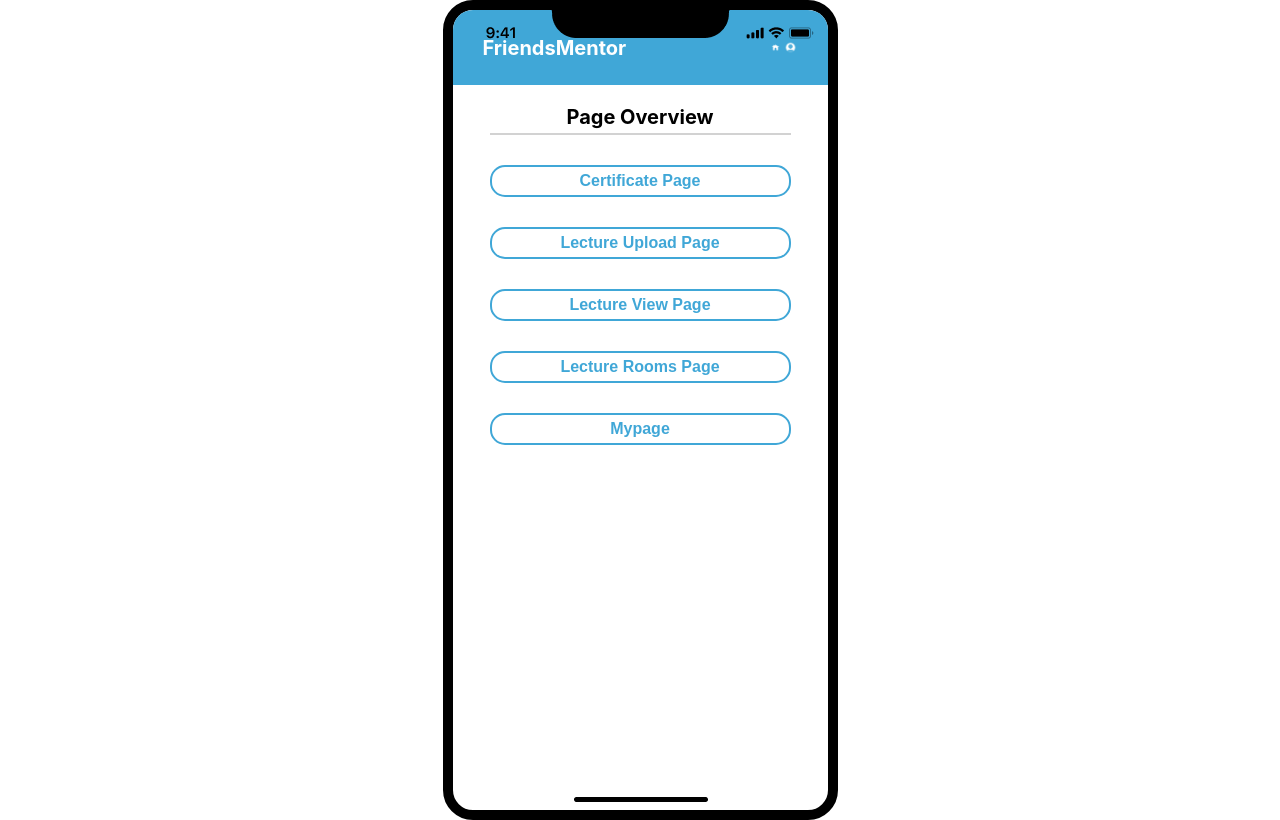
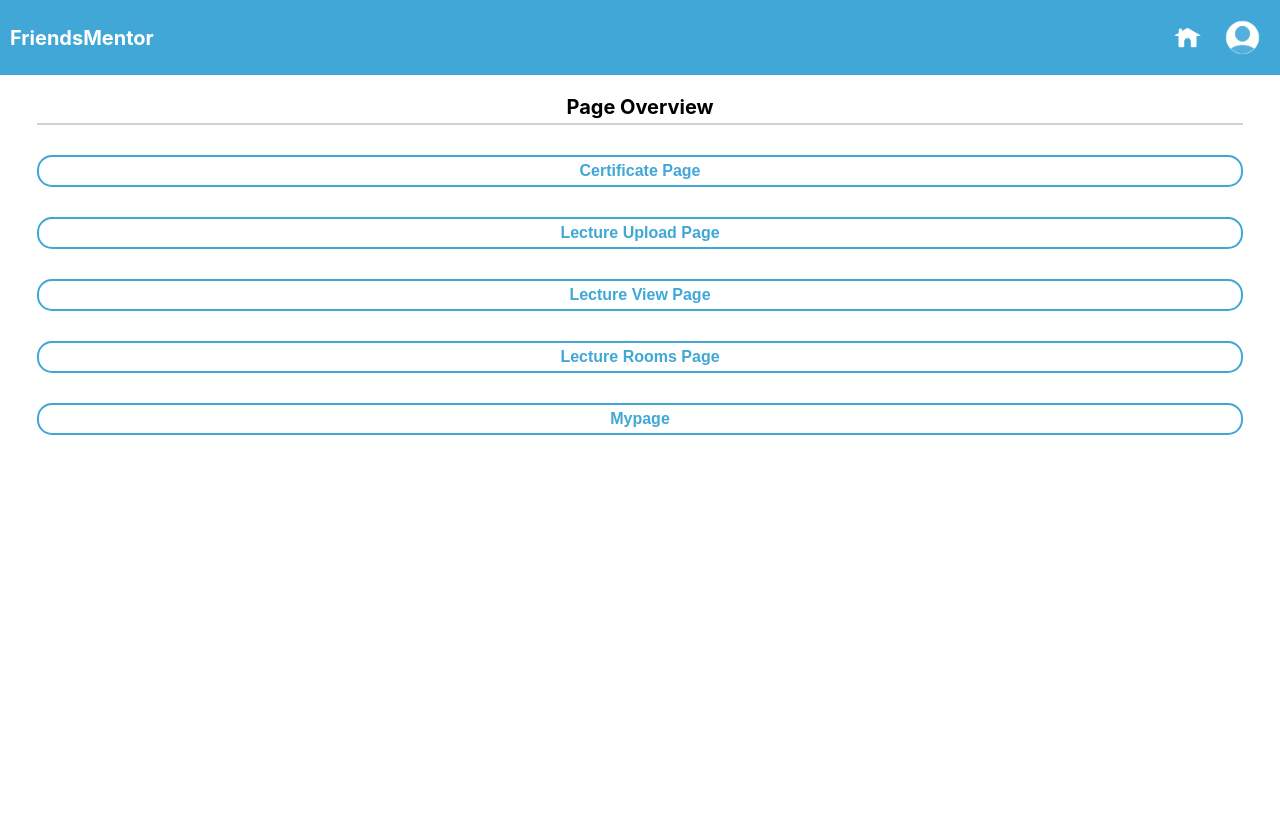
Before and after one commit to 2ood/friends-tutor, a React (Create React App) app in the folder frontend/: page / in a window 1280 px wide. Built offline with nearby package versions, Linux system fonts and the light colour scheme.

Commit message:
discard viewport mode(#24) (#25)

```diff
--- a/frontend/src/App.css
+++ b/frontend/src/App.css
@@ -9,9 +9,16 @@
   align-items: center;
 }
 
+.App {
+  display : inline-flex;
+  flex-direction: column;
+}
+
+/*
+
 #top_notch, #bottom_notch {
   position : absolute;
-  display : inline-block;
+  display : none;
   width : 100%;
   right: 0;
   left : 0;
@@ -25,6 +32,11 @@
   bottom : 0;
 }
 
+.viewport-mode #top_notch, .viewport-mode #bottom_notch {
+  display : inline-block;
+}
+
+
 .viewport-mode {
   box-sizing:border-box;
   overflow : hidden;
@@ -32,7 +44,19 @@
   margin : auto;
   display : inline-block;
   max-width : calc(375px + 20px);
+  min-width : calc(375px + 20px);
   max-height : calc(812px + 20px);
+  min-height : calc(812px + 20px);
   border : 10px black solid;
   border-radius: 30px;
 }
+
+#activate-viewport {
+  position : absolute;
+  bottom : 30px;
+  right : 30px;
+  display : inline-block;
+  width : 100px;
+  height : 50px;
+}
+*/
--- a/frontend/src/App.js
+++ b/frontend/src/App.js
@@ -4,13 +4,13 @@ import AxiosTest from './util/AxiosTest';
 import LoginTest from './util/LoginTest';
 import TestPage from './util/TestPage';
 import * as Pages from "pages/Pages";
-import top_notch from "img/top_safezone.png";
-import bottom_notch from "img/bottom_safezone.png";
+
+
 
 function App() {
+
   return (
-      <div className='App viewport-mode'>
-			<img id="top_notch" alt="top_safezone" src={top_notch}/>
+      <div className="App">
 				<BrowserRouter>
 					<Routes>
 						<Route path="/axios-test" element={<AxiosTest />}></Route>
@@ -23,7 +23,6 @@ function App() {
 						<Route path="/" element={<TestPage />}></Route>
 					</Routes>
 				</BrowserRouter>
-			<img id="bottom_notch" alt="top_safezone" src={bottom_notch}/>
 		</div>
   );
 }
--- a/frontend/src/styles/style.bootstrap.css
+++ b/frontend/src/styles/style.bootstrap.css
@@ -29,14 +29,14 @@
     --button-border-accent-color : var(--accent-color);
     --button-font-size : var(--font-size-h3);
 
-    --full-width : min(100vw, 375px);
-    --full-height : min(100vh, 812px);
+    --full-width : 100vw;
+    --full-height : 100vh;
     --top-bar-height : 75px;
     --input-height : 30px;
     --body-padding : min(37px, 10vw);
     --body-padding-top : 20px;
 
-    --outmost-padding : min(5vw,30px);
+    --outmost-padding : min(5vw,10px);
     --default-border-size : 2px;
     --default-border-radius : 15px;
     --round-border-padding : 5px;
--- a/frontend/src/util/TestPage.jsx
+++ b/frontend/src/util/TestPage.jsx
@@ -8,7 +8,7 @@ import { useNavigate } from 'react-router-dom';
 function TestPage(){
     const navigate = useNavigate();
 
-    return (<div>
+    return (<>
         <Component.Topbar />
         <Styled.MainBodyFrame gap="30px">
             <Styled.UnderlinedTitle size="100%" fontSize="h1" align="center">Page Overview</Styled.UnderlinedTitle>
@@ -19,7 +19,7 @@ function TestPage(){
             <Styled.ThemedButton size="100%" theme="secondary" onClick={()=>{navigate("/lecture/list")}}>Lecture Rooms Page</Styled.ThemedButton>
             <Styled.ThemedButton size="100%" theme="secondary" onClick={()=>{navigate("/mypage")}}>Mypage</Styled.ThemedButton>
         </Styled.MainBodyFrame>
-    </div>);
+    </>);
 }
 
 export default TestPage;
```
Lines whose indentation alone changed are shown as unchanged.
